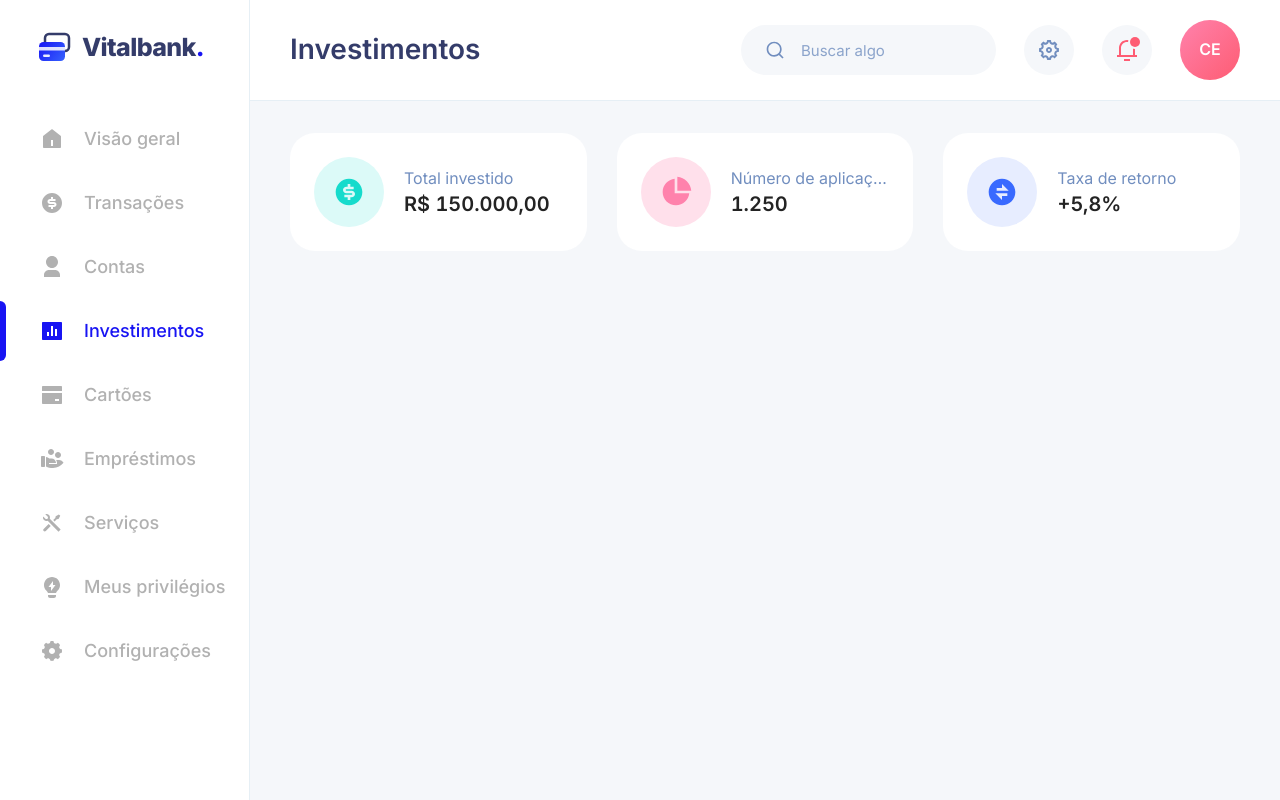
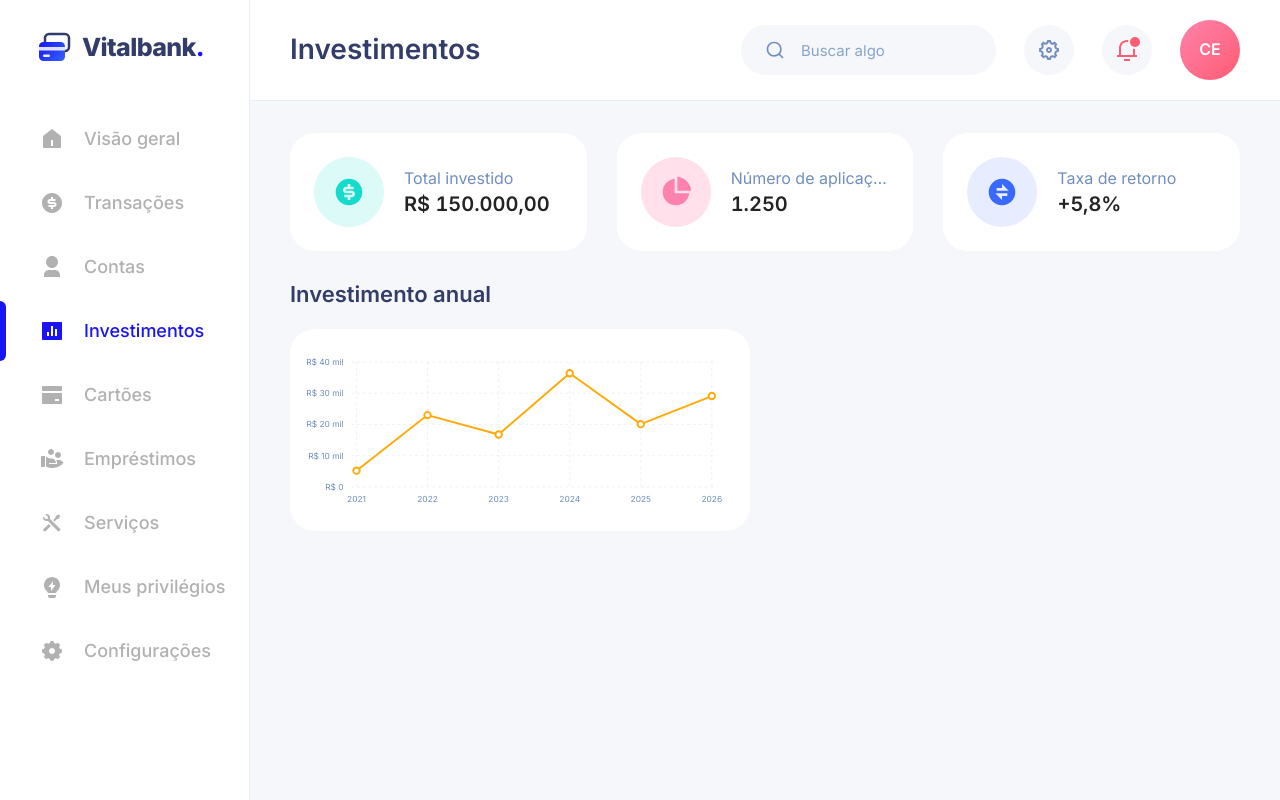
Before and after one commit to VictorNascimento14/Vitalbank, a Next.js app: page /investimentos in a window 1280 px wide. Built offline with nearby package versions, Linux system fonts and the light colour scheme.

Commit message:
feat(investimentos): gráfico do investimento anual (#114)

```diff
--- a/src/app/(painel)/investimentos/page.tsx
+++ b/src/app/(painel)/investimentos/page.tsx
@@ -1,11 +1,13 @@
-import { resumoDosInvestimentos } from "@/dados";
+import { investimentoAnual, resumoDosInvestimentos } from "@/dados";
+import { InvestimentoAnual } from "@/telas/investimentos/InvestimentoAnual";
 import { ResumoDosInvestimentos } from "@/telas/investimentos/ResumoDosInvestimentos";
 
 export default async function Investimentos() {
-  const resumo = await resumoDosInvestimentos();
+  const [resumo, anos] = await Promise.all([resumoDosInvestimentos(), investimentoAnual()]);
   return (
     <div className="grid grid-cols-1 gap-6 lg:gap-[30px] xl:grid-cols-2">
       <ResumoDosInvestimentos resumo={resumo} />
+      <InvestimentoAnual anos={anos} />
     </div>
   );
 }
--- a/src/dados/index.ts
+++ b/src/dados/index.ts
@@ -10,7 +10,7 @@ import { DEBITO_E_CREDITO } from "./sementes/debitoCredito";
 import { DESPESAS_POR_CATEGORIA } from "./sementes/despesas";
 import { DESPESAS_MENSAIS } from "./sementes/despesasMensais";
 import { FATURAS_ENVIADAS } from "./sementes/faturas";
-import { RESUMO_DOS_INVESTIMENTOS } from "./sementes/investimentos";
+import { INVESTIMENTO_ANUAL, RESUMO_DOS_INVESTIMENTOS } from "./sementes/investimentos";
 import { HISTORICO_DE_SALDO } from "./sementes/saldo";
 import { TRANSACOES } from "./sementes/transacoes";
 import type { Cartao, Contato, Transacao } from "./tipos";
@@ -66,3 +66,9 @@ export async function faturasEnviadas() {
 export async function resumoDosInvestimentos() {
   return RESUMO_DOS_INVESTIMENTOS;
 }
+
+
+/** Total investido no fim de cada ano, seis anos. */
+export async function investimentoAnual() {
+  return INVESTIMENTO_ANUAL;
+}
--- a/src/dados/sementes/investimentos.ts
+++ b/src/dados/sementes/investimentos.ts
@@ -4,3 +4,13 @@ export const RESUMO_DOS_INVESTIMENTOS = {
   quantidade: 1250,
   retorno: 580,
 } as const;
+
+/** Total investido no fim de cada ano. */
+export const INVESTIMENTO_ANUAL: readonly { ano: number; total: number }[] = [
+  { ano: 2021, total: 520000 },
+  { ano: 2022, total: 2300000 },
+  { ano: 2023, total: 1680000 },
+  { ano: 2024, total: 3640000 },
+  { ano: 2025, total: 2010000 },
+  { ano: 2026, total: 2910000 },
+];
--- /dev/null
+++ b/src/telas/investimentos/InvestimentoAnual.tsx
@@ -0,0 +1,25 @@
+import type { investimentoAnual } from "@/dados";
+import { Bloco, GraficoDeLinha, TituloDeSecao } from "@/ui";
+
+type Dados = Awaited<ReturnType<typeof investimentoAnual>>;
+
+export function InvestimentoAnual({ anos }: { anos: Dados }) {
+  return (
+    <section aria-labelledby="investimento-anual" className="flex flex-col">
+      <TituloDeSecao id="investimento-anual">Investimento anual</TituloDeSecao>
+      <Bloco className="flex flex-1 items-center">
+        <GraficoDeLinha
+          className="w-full"
+          titulo="Total investido no fim de cada ano"
+          formato="moeda"
+          cor="laranja"
+          suave={false}
+          pontos
+          gradeTracejada
+          rotulos={anos.map((a) => String(a.ano))}
+          valores={anos.map((a) => a.total)}
+        />
+      </Bloco>
+    </section>
+  );
+}
```
Also changed, not shown: 1 other file (tests, documents, lock files or other folders).
